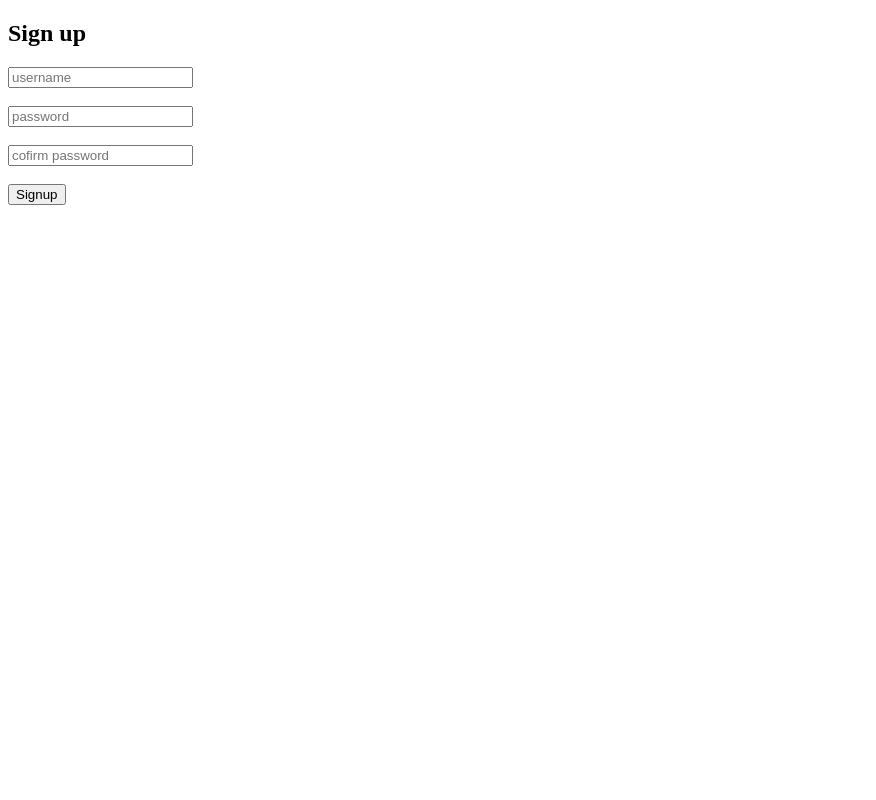
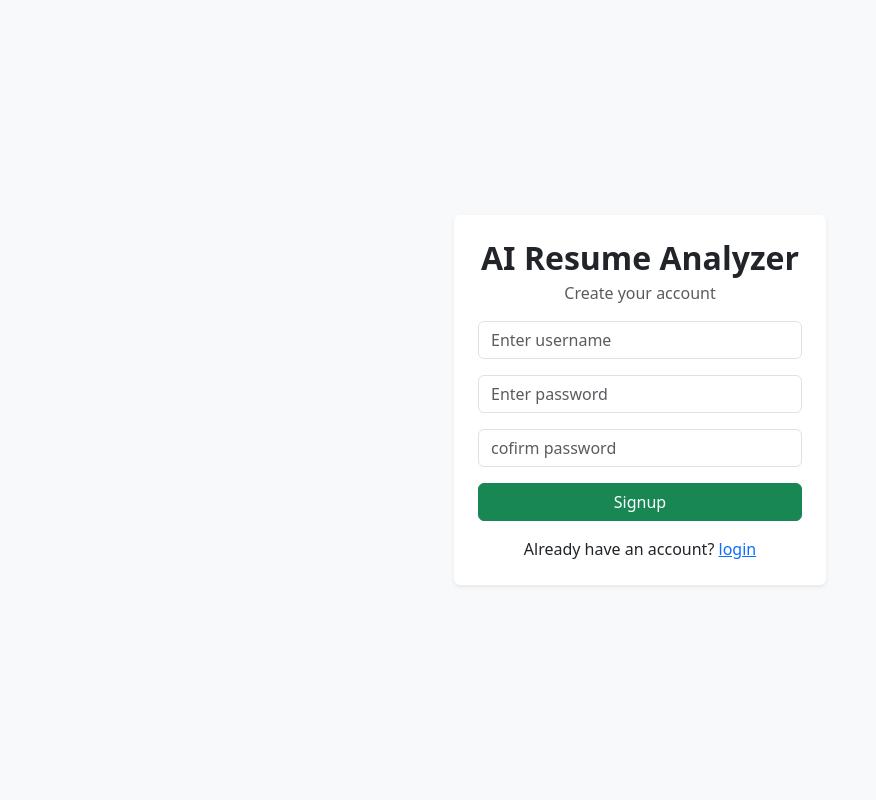
Before and after one commit to muhammedRinshad210/ai-resume-analyzer, a Django app: page /signup/ in a window 1280 px wide. Shown: the whole page, without its empty margins (0-876 px from the left). Run offline with Django 5.2, Linux system fonts and the light colour scheme.

Commit message:
login and signup page responcive

```diff
--- a/resume_app/templates/signup.html
+++ b/resume_app/templates/signup.html
@@ -4,25 +4,57 @@
     <meta charset="UTF-8">
     <meta name="viewport" content="width=device-width, initial-scale=1.0">
     <title>signup</title>
+
+    <!-- Bootstrap -->
+    <link href="https://cdn.jsdelivr.net/npm/bootstrap@5.3.0/dist/css/bootstrap.min.css" rel="stylesheet">
+
 </head>
-<body>
-    <h2>Sign up </h2>
+<body class="bg-light">
 
+<div class="container d-flex align-items-center justify-content-center" style="min-height:100vh;">
+
+    <div class="col-md-4">
+
+        <div class="card p-4 shadow-sm border-0">
+
+    <!-- Title -->
+    <h2 class="text-center fw-bold mb-1">AI Resume Analyzer</h2>
+            <p class="text-center text-muted mb-3">Create your account</p>
+
+            <!-- Error Message -->
+            {% if error %}
+            <div class="alert alert-danger text-center py-2">
+             {{ error }}
+             </div>
+            {% endif %}
+
+
+    <!-- Form -->
     <form method="POST">
         {% csrf_token %}
-        <input type="text" name="username" placeholder="username">
-        <br><br>
 
-        <input type="password" name="password" placeholder="password">
-        <br><br>
-        <input type="password" name="confirm" placeholder="cofirm password">
-        <br><br>
+        <div class="mb-3">
+        <input type="text" name="username" placeholder="Enter username" class="form-control" required>
+        </div>
 
-        <button type="submit">Signup</button>
+        <div class="mb-3">
+        <input type="password" name="password" placeholder="Enter password" class="form-control" required>
+        </div>
+
+        <div class="mb-3">
+        <input type="password" name="confirm" placeholder="cofirm password" class="form-control" required>
+        </div>
+
+        <button type="submit" class="btn btn-success w-100">Signup</button>
     </form>
 
-{% if error %}
-<p> {{ error }} </p>
-{% endif %}
+    <p class="text-center mt-3 mb-0">Already have an account? <a href="{% url 'login' %}">login</a></p>
+
+    </div>
+    </div>
+    </div>
+
+
+
 </body>
 </html>
```
Also changed, not shown: resume_app/templates/login.html (+33 -11 lines), db.sqlite3.
